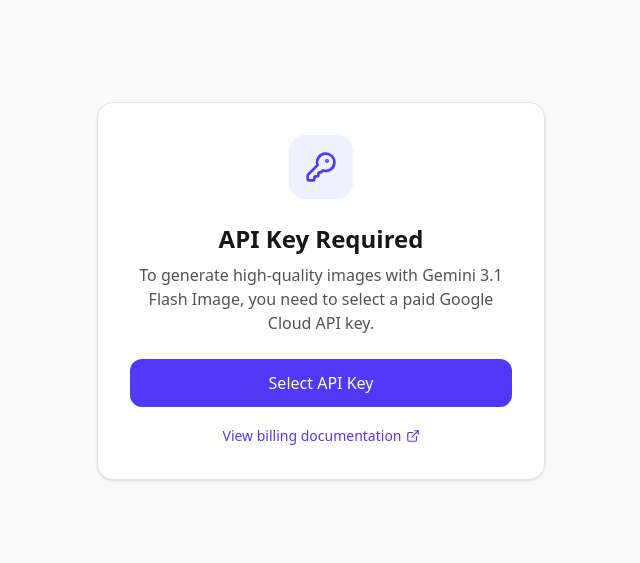
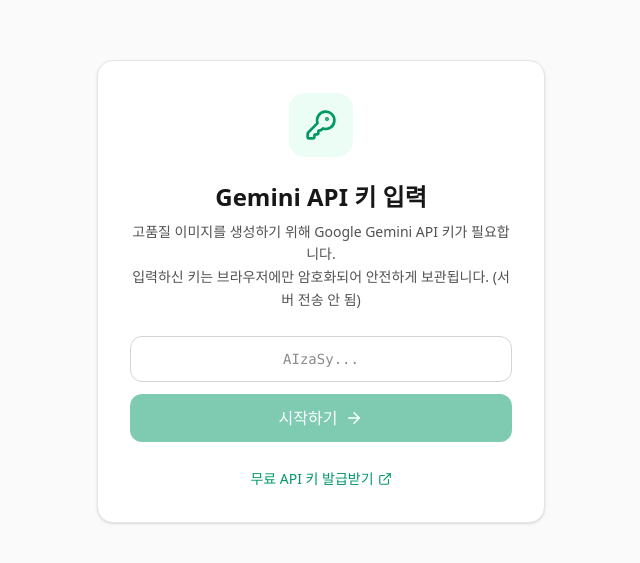
Before and after one commit to southsky37/image, a React (Vite) app: page / in a window 1280 px wide. Shown: the part 109-672 px from the top of the page, without its empty margins (319-959 px from the left). Built offline with nearby package versions, Linux system fonts and the light colour scheme.

Commit message:
feat: convert to standalone React app without AI Studio dependencies

```diff
--- a/src/components/ApiKeySelector.tsx
+++ b/src/components/ApiKeySelector.tsx
@@ -1,80 +1,82 @@
 import React, { useState, useEffect } from 'react';
-import { KeyRound, ExternalLink } from 'lucide-react';
+import { KeyRound, ExternalLink, ArrowRight } from 'lucide-react';
 
 interface ApiKeySelectorProps {
-  onKeySelected: () => void;
+  onKeySelected: (key: string) => void;
 }
 
 export function ApiKeySelector({ onKeySelected }: ApiKeySelectorProps) {
-  const [isChecking, setIsChecking] = useState(true);
+  const [inputKey, setInputKey] = useState('');
+  const [error, setError] = useState('');
 
   useEffect(() => {
-    const checkKey = async () => {
-      try {
-        if (window.aistudio && await window.aistudio.hasSelectedApiKey()) {
-          onKeySelected();
-        }
-      } catch (error) {
-        console.error("Error checking API key:", error);
-      } finally {
-        setIsChecking(false);
-      }
-    };
-    checkKey();
+    // 1. Check if it's baked into the environment (Vercel deployment)
+    if (process.env.GEMINI_API_KEY) {
+      onKeySelected(process.env.GEMINI_API_KEY);
+      return;
+    }
+
+    // 2. Check if the user previously saved it in this browser
+    const savedKey = localStorage.getItem('OCARE_GEMINI_API_KEY');
+    if (savedKey) {
+      onKeySelected(savedKey);
+    }
   }, [onKeySelected]);
 
-  const handleSelectKey = async () => {
-    try {
-      if (window.aistudio) {
-        await window.aistudio.openSelectKey();
-        // Assume success to mitigate race condition
-        onKeySelected();
-      } else {
-        console.warn("window.aistudio is not available.");
-      }
-    } catch (error) {
-      console.error("Error opening key selector:", error);
+  const handleSubmit = (e: React.FormEvent) => {
+    e.preventDefault();
+    if (!inputKey.trim().startsWith('AIzaSy')) {
+      setError('유효하지 않은 API 키 형식입니다. (AIzaSy... 로 시작해야 합니다)');
+      return;
     }
+
+    // Save locally for convenience & return
+    localStorage.setItem('OCARE_GEMINI_API_KEY', inputKey.trim());
+    onKeySelected(inputKey.trim());
   };
 
-  if (isChecking) {
-    return (
-      <div className="flex items-center justify-center min-h-screen bg-neutral-50">
-        <div className="animate-pulse flex flex-col items-center">
-          <div className="h-8 w-8 bg-neutral-200 rounded-full mb-4"></div>
-          <div className="h-4 w-24 bg-neutral-200 rounded"></div>
-        </div>
-      </div>
-    );
-  }
-
   return (
-    <div className="flex items-center justify-center min-h-screen bg-neutral-50 p-4">
+    <div className="flex items-center justify-center min-h-screen bg-neutral-50 p-4 font-sans text-neutral-900">
       <div className="max-w-md w-full bg-white rounded-2xl shadow-sm border border-neutral-200 p-8 text-center">
-        <div className="w-16 h-16 bg-indigo-50 text-indigo-600 rounded-2xl flex items-center justify-center mx-auto mb-6">
+        <div className="w-16 h-16 bg-emerald-50 text-emerald-600 rounded-2xl flex items-center justify-center mx-auto mb-6">
           <KeyRound size={32} />
         </div>
-        <h1 className="text-2xl font-semibold text-neutral-900 mb-2">
-          API Key Required
+        <h1 className="text-2xl font-semibold mb-2">
+          Gemini API 키 입력
         </h1>
-        <p className="text-neutral-600 mb-6">
-          To generate high-quality images with Gemini 3.1 Flash Image, you need to select a paid Google Cloud API key.
+        <p className="text-neutral-600 mb-6 text-sm leading-relaxed">
+          고품질 이미지를 생성하기 위해 Google Gemini API 키가 필요합니다.<br/>
+          입력하신 키는 브라우저에만 암호화되어 안전하게 보관됩니다. (서버 전송 안 됨)
         </p>
 
-        <button
-          onClick={handleSelectKey}
-          className="w-full bg-indigo-600 hover:bg-indigo-700 text-white font-medium py-3 px-4 rounded-xl transition-colors mb-4"
-        >
-          Select API Key
-        </button>
+        <form onSubmit={handleSubmit} className="mb-6 flex flex-col gap-3">
+          <input
+            type="password"
+            placeholder="AIzaSy..."
+            value={inputKey}
+            onChange={(e) => {
+              setInputKey(e.target.value);
+              setError('');
+            }}
+            className="w-full text-center rounded-xl border border-neutral-300 px-4 py-3 focus:outline-none focus:ring-2 focus:ring-emerald-500 focus:border-transparent font-mono text-sm"
+          />
+          {error && <p className="text-red-500 text-xs text-left">{error}</p>}
+          <button
+            type="submit"
+            disabled={!inputKey.trim()}
+            className="w-full bg-emerald-600 hover:bg-emerald-700 text-white font-medium py-3 px-4 rounded-xl transition-colors disabled:opacity-50 disabled:cursor-not-allowed flex items-center justify-center gap-2"
+          >
+            시작하기 <ArrowRight size={18} />
+          </button>
+        </form>
 
         <a
-          href="https://ai.google.dev/gemini-api/docs/billing"
+          href="https://aistudio.google.com/app/apikey"
           target="_blank"
           rel="noopener noreferrer"
-          className="inline-flex items-center text-sm text-indigo-600 hover:text-indigo-700 font-medium"
+          className="inline-flex items-center text-sm text-emerald-600 hover:text-emerald-700 font-medium"
         >
-          View billing documentation
+          무료 API 키 발급받기
           <ExternalLink size={14} className="ml-1" />
         </a>
       </div>
```
Also changed, not shown: vite.config.ts (+1 -6 lines).
